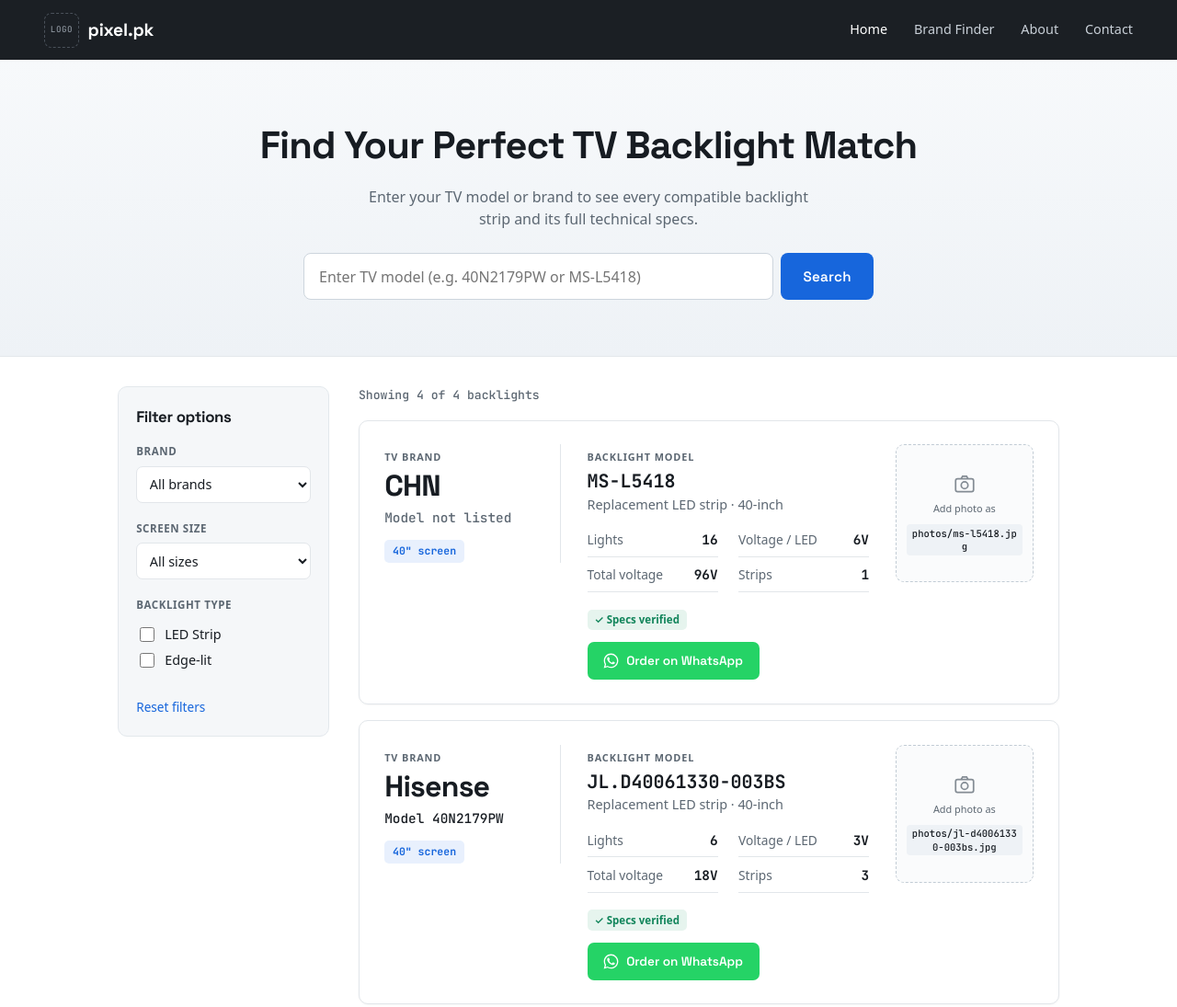
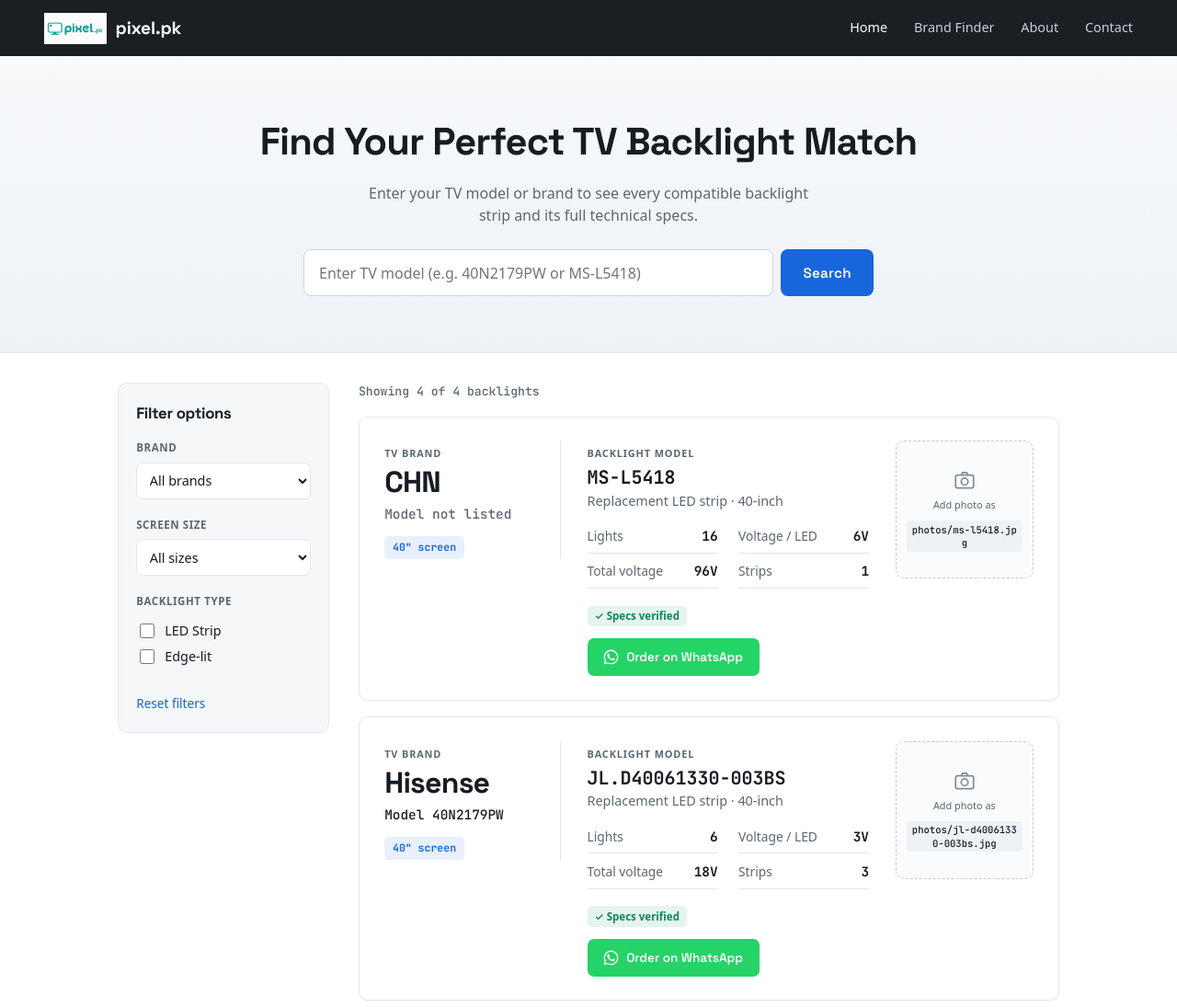
Before and after one commit to zaintaufique/pixel, a plain HTML site: page index.html in a window 1280 px wide. Shown: the top 1095 px of the page at 92% size. Drawn offline with Linux system fonts and the light colour scheme.

Commit message:
Update logo image and adjust styles in index.html

```diff
--- a/index.html
+++ b/index.html
@@ -64,7 +64,7 @@
     .logo-slot{display:flex;align-items:center;justify-content:center;width:38px;height:38px;flex:none;
                border:1.5px dashed #4a515a;border-radius:8px;color:#8a929b;
                font-family:var(--mono);font-size:.58rem;letter-spacing:.06em}
-    .logo-img{height:38px;width:auto;display:block}
+    .logo-img{height:34px;width:auto;max-width:150px;object-fit:contain;display:block}
     .logo-name{font-family:var(--display);font-weight:700;font-size:1.2rem;color:#fff;letter-spacing:-.01em}
     .nav nav{display:flex;gap:clamp(.9rem,2.4vw,1.8rem)}
     .nav nav a{color:#c9d0d8;font-size:.9rem}
@@ -185,9 +185,8 @@
 <body>
   <!-- NAV -->
   <header class="nav">
-    <a class="logo" href="/">
-      <!-- Replace this span with: <img class="logo-img" src="logo.png" alt="pixel.pk"> -->
-      <span class="logo-slot" aria-hidden="true">LOGO</span>
+    <a class="logo" href="./">
+      <img class="logo-img" src="photos/logo.png" alt="pixel.pk">
       <span class="logo-name">pixel.pk</span>
     </a>
     <nav aria-label="Primary">
```
